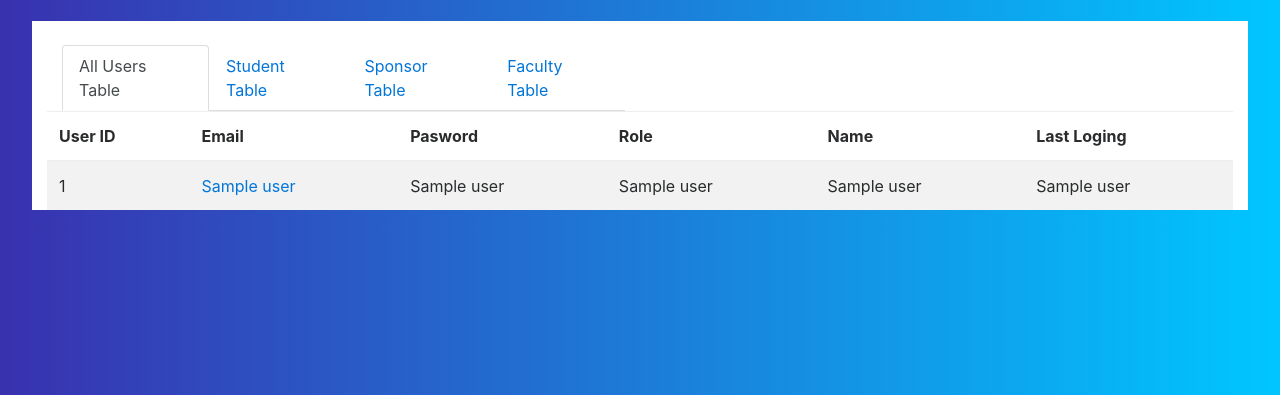
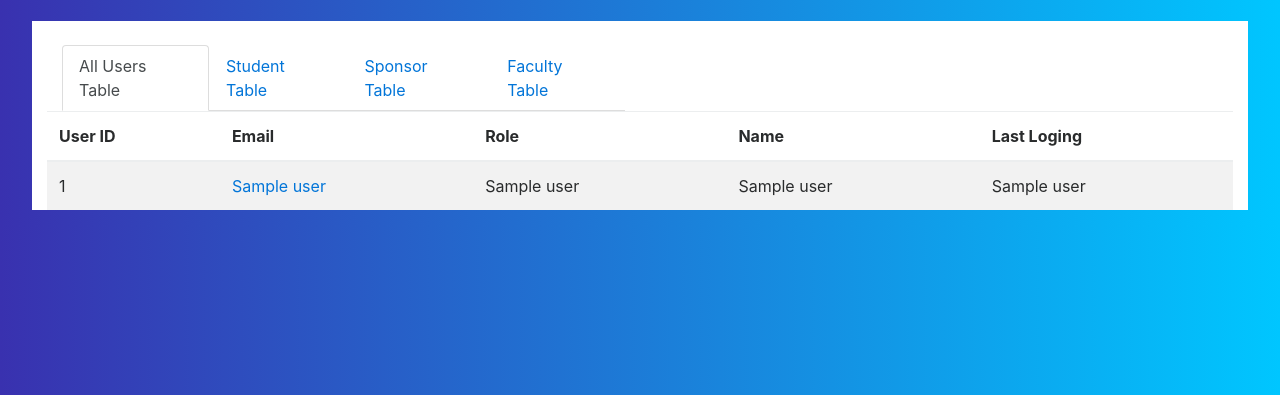
Before and after one commit to MohamadMaarouf/myfitnessdiary, a Flask app: template templates/adminView.html in a window 1280 px wide. Shown: the part 99-494 px from the top of the page. Run offline with Flask 2, Linux system fonts and the light colour scheme; the template is opened without the code that fills it: most values are stand-ins (such as "Sample title", 1, 10 or a date in 2020); some libraries are stand-ins or nearby versions.

Commit message:
removed password from admin view

```diff
--- a/templates/adminView.html
+++ b/templates/adminView.html
@@ -50,7 +50,6 @@
                     <tr>
                         <th>User ID</th>
                         <th>Email</th>
-                        <th>Pasword</th>
                         <th>Role</th>
                         <th>Name</th>
                         <th>Last Loging</th>
@@ -61,7 +60,6 @@
                     <tr>
                         <td>{{user[0]}}</td>
                         <td><a href="{{ url_for('profile',user_id=user[0]) }}">{{user[1]}}</a></td>
-                        <td>{{user[2]}}</td>
                         <td>{{user[3]}}</td>
                         <td>{{user[4]}}</td>
                         <td>{{user[5]}}</td>
```
